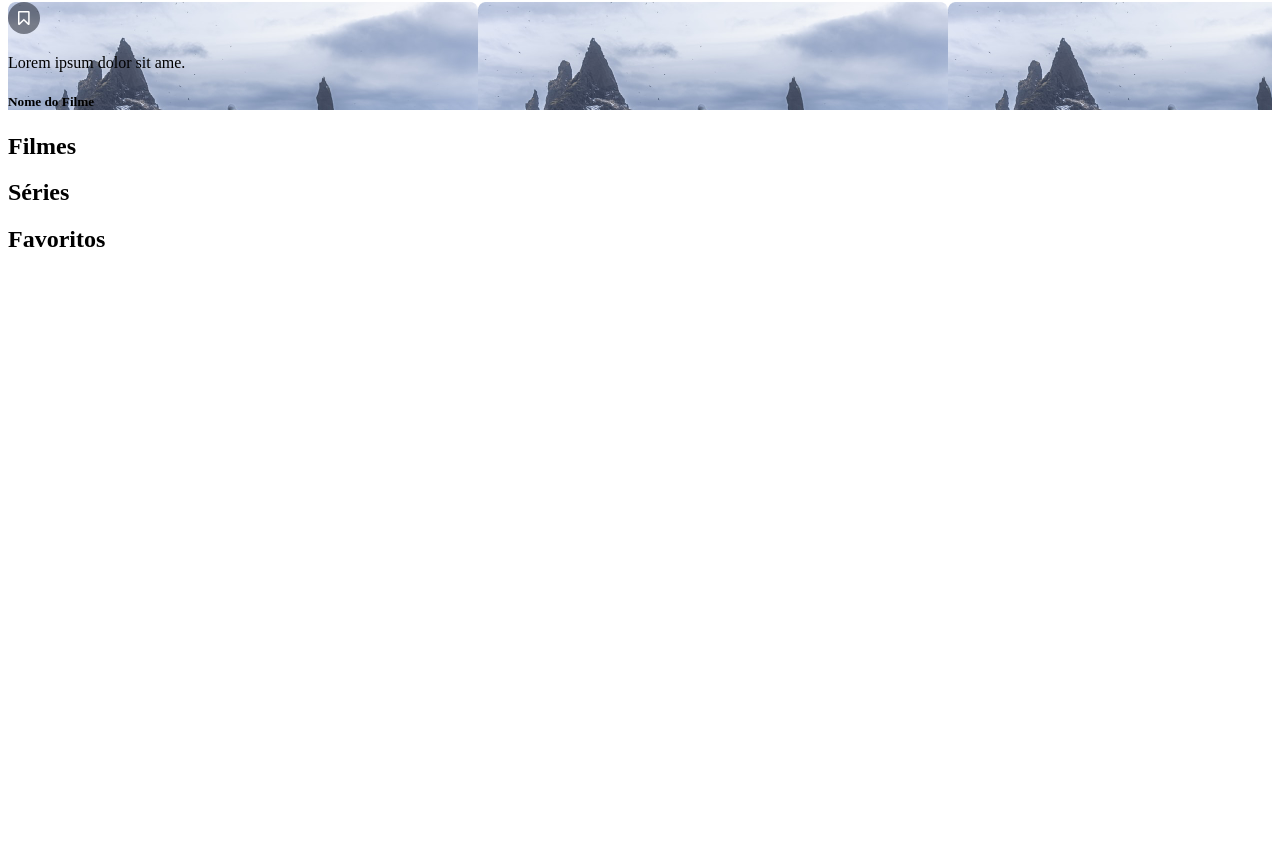
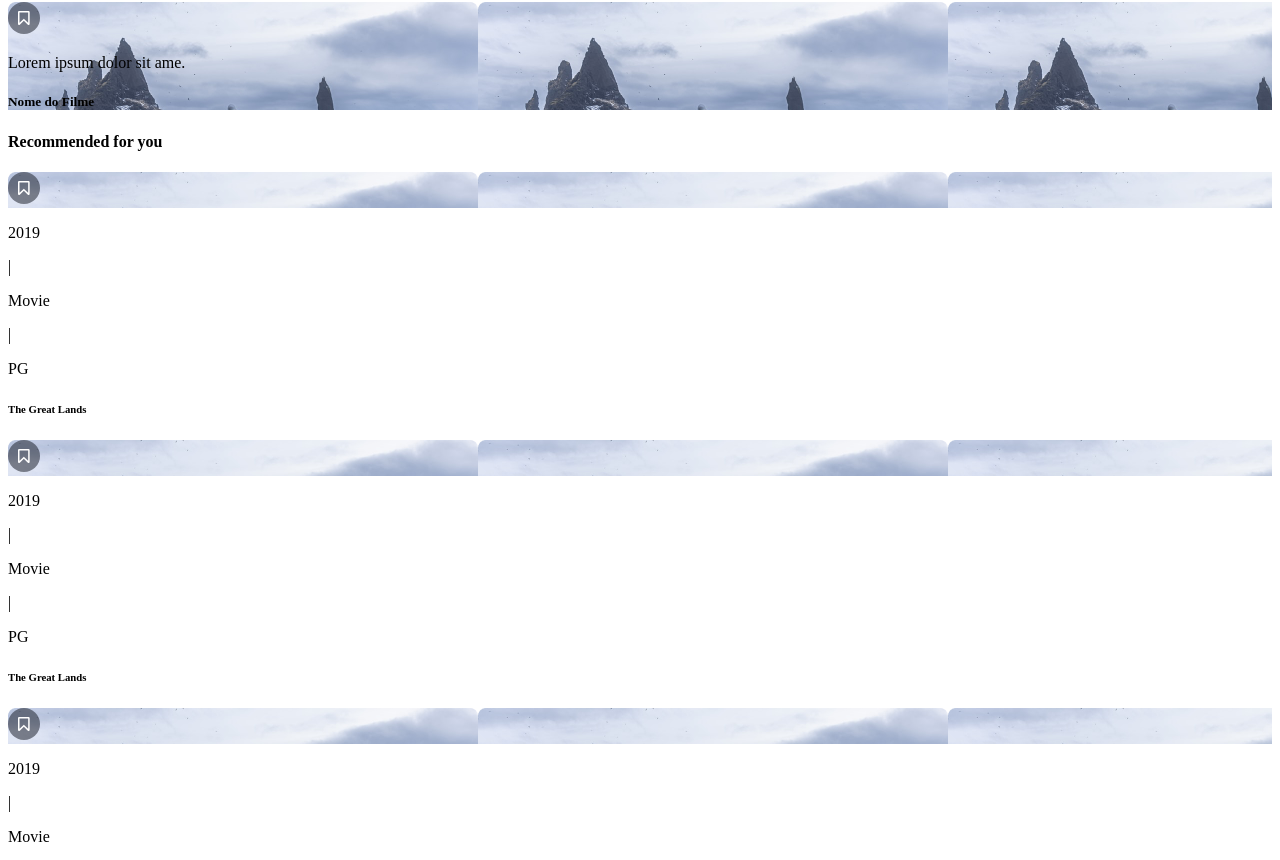
Before and after one commit to silvamaarcus/entertainment-app, a React (Vite) app: page / in a window 1280 px wide. Shown: the part 720-1580 px from the top of the page. Before the commit the page ends 993 px from the top, so only its background shows below. Built offline with nearby package versions, Linux system fonts and the light colour scheme; the HTML template or start-up script is replaced by a standard one.

Commit message:
Construindo Cards Medium para página Home

```diff
--- /dev/null
+++ b/src/components/Cards/CardMd.jsx
@@ -0,0 +1,33 @@
+import cover from "../../assets/img/cover-movie.png";
+import bookmark_save from "../../assets/svg/bookmark.svg";
+
+const CardMd = () => {
+  return (
+    <>
+      <div className="card-medium">
+        <div
+          className="card-image-md"
+          style={{ backgroundImage: `url(${cover})` }}
+        >
+          <div className="card-overlay flex-space">
+            <div className="w-100 mt-2 pr-3">
+              <a href="" className="flex-end-row">
+                <img src={bookmark_save} alt="Save" className="icon-s" />
+              </a>
+            </div>
+          </div>
+        </div>
+
+        <span className="flex-start-row mt-1 gap-1">
+          <p>2019</p>
+          <p>|</p>
+          <p>Movie</p>
+          <p>|</p>
+          <p>PG</p>
+        </span>
+        <h6>The Great Lands</h6>
+      </div>
+    </>
+  );
+};
+export default CardMd;
--- a/src/css/sass/_buttons.scss
+++ b/src/css/sass/_buttons.scss
@@ -61,8 +61,6 @@ option {
 
   background-color: $black-10;
   border: 0;
-  // colar o elemento (botao) no input
-  transform: translate3d(6px, 0, 0); // descer 6px no eixo y
 }
 
 .search-bar {
--- a/src/css/sass/_layout.scss
+++ b/src/css/sass/_layout.scss
@@ -448,3 +448,17 @@ $gutter: 32px;
     }
   }
 }
+
+.card-medium {
+  max-width: 280px;
+  height: 226px;
+  .card-image-md {
+    width: 100%;
+    height: 174px;
+    background-size: cover;
+    background-repeat: no-repeat;
+    background-position: center;
+    position: relative;
+    border-radius: 8px;
+  }
+}
--- a/src/css/style.css
+++ b/src/css/style.css
@@ -592,6 +592,20 @@
   box-sizing: border-box;
 }
 
+.card-medium {
+  max-width: 280px;
+  height: 226px;
+}
+.card-medium .card-image-md {
+  width: 100%;
+  height: 174px;
+  background-size: cover;
+  background-repeat: no-repeat;
+  background-position: center;
+  position: relative;
+  border-radius: 8px;
+}
+
 .s-0 {
   margin: 0;
   padding: 0;
@@ -1835,7 +1849,6 @@ option {
   background-position: center center;
   background-color: #10141e;
   border: 0;
-  transform: translate3d(6px, 0, 0);
 }
 
 .search-bar {
--- a/src/pages/Home/index.jsx
+++ b/src/pages/Home/index.jsx
@@ -1,5 +1,6 @@
 import { useRef } from "react";
-import CardXl from "../../components/CardXl";
+import CardXl from "../../components/Cards/CardXl";
+import CardMd from "../../components/Cards/CardMd";
 
 const Home = () => {
   const carouselRef = useRef(null);
@@ -60,6 +61,26 @@ const Home = () => {
           </div>
         </div>
       </section>
+
+      <section className="container">
+        <div className="mt-4">
+          <h4>Recommended for you</h4>
+          <div>
+            <div className="grid-4">
+              <CardMd />
+            </div>
+            <div className="grid-4">
+              <CardMd />
+            </div>
+            <div className="grid-4">
+              <CardMd />
+            </div>
+            <div className="grid-4">
+              <CardMd />
+            </div>
+          </div>
+        </div>
+      </section>
     </>
   );
 };
```
Also changed, not shown: src/components/Cards/CardXl.jsx (renamed from src/components/CardXl/index.jsx), 1 other file (tests, documents, lock files or other folders).
